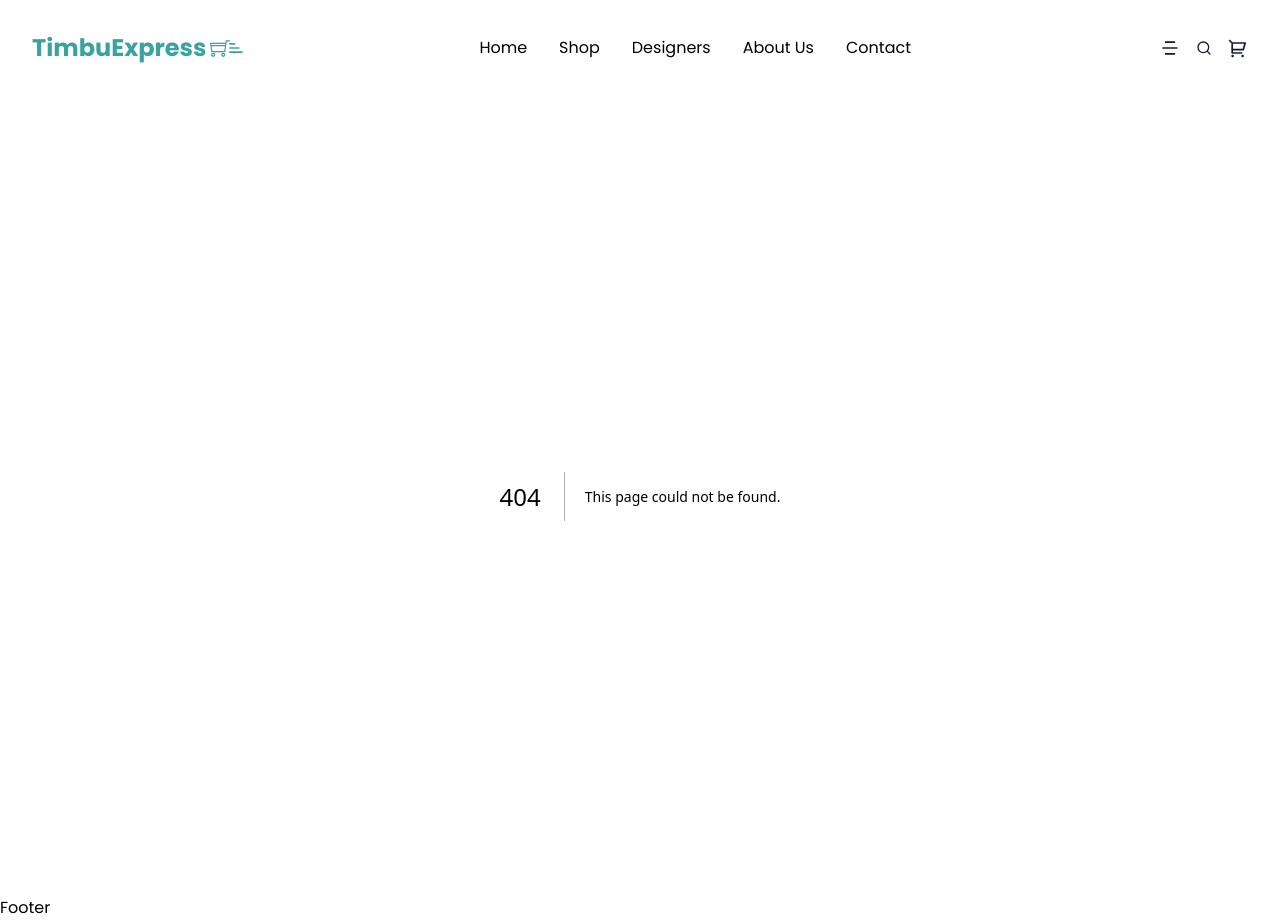
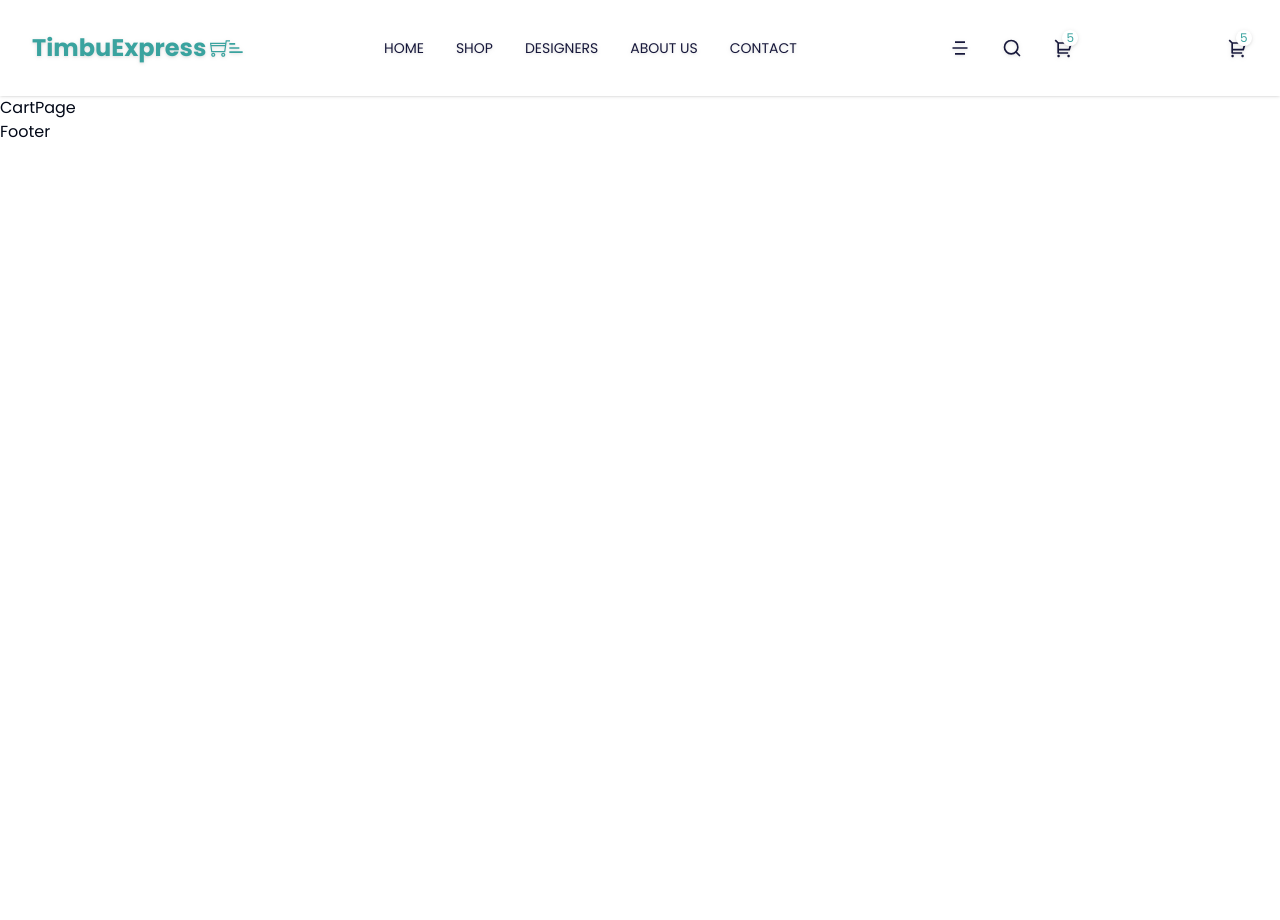
Before and after one commit to codeplan73/HNG-internship-task-two, a Next.js app: page /cart in a window 1280 px wide. Before the commit this address had no page. After the commit the page ends 800 px from the top, so only its background shows below. Built offline with nearby package versions, Linux system fonts and the light colour scheme.

Commit message:
completed Navbar PC

```diff
--- /dev/null
+++ b/app/cart/page.tsx
@@ -0,0 +1,7 @@
+import React from "react";
+
+const CartPage = () => {
+  return <div>CartPage</div>;
+};
+
+export default CartPage;
--- /dev/null
+++ b/app/products/page.tsx
@@ -0,0 +1,7 @@
+import React from "react";
+
+const ProductsPage = () => {
+  return <div>ProductsPage</div>;
+};
+
+export default ProductsPage;
--- a/components/Navbar.tsx
+++ b/components/Navbar.tsx
@@ -1,43 +1,79 @@
+"use client";
+
 import Link from "next/link";
 import React from "react";
 import Logo from "./Logo";
 import { RiMenu5Fill } from "react-icons/ri";
 import { RiShoppingCart2Line } from "react-icons/ri";
 import { FiSearch } from "react-icons/fi";
+import { usePathname } from "next/navigation";
+import classnames from "classnames";
 
 const menuItems = [
-  { label: "Home", path: "/" },
-  { label: "Shop", path: "/shop" },
-  { label: "Designers", path: "/designers" },
-  { label: "About Us", path: "/about" },
-  { label: "Contact", path: "/contact" },
+  { label: "Home", href: "/" },
+  { label: "Shop", href: "/products" },
+  { label: "Designers", href: "/designers" },
+  { label: "About Us", href: "/about" },
+  { label: "Contact", href: "/contact" },
+];
+
+const iconMenu = [
+  {
+    icon: (
+      <RiMenu5Fill className="text-xl text-neutral cursor-pointer hover:text-primaryColor" />
+    ),
+    label: "Menu",
+  },
+  {
+    icon: (
+      <FiSearch className="text-xl text-neutral cursor-pointer hover:text-primaryColor" />
+    ),
+    label: "Search",
+  },
 ];
 
 const Navbar = () => {
+  const currentPath = usePathname();
   return (
-    <nav className="container flex items-center justify-between py-8">
+    <nav className="container flex items-center justify-between py-4 md:py-8 shadow drop-shadow">
       <Logo />
-      <ul className="flex items-center justify-start gap-8">
-        {menuItems.map((item) => (
-          <li key={item.label}>
-            <Link href={item.path}>
-              <Link href={item.path}>{item.label}</Link>
+      <ul className="hidden md:flex items-center justify-start gap-8">
+        {menuItems.map((link) => (
+          <li key={link.label}>
+            <Link
+              href={link.href}
+              className={classnames({
+                "uppercase text-sm hover:text-primaryColor text-primaryColor":
+                  link.href === currentPath,
+                "text-neutral uppercase  text-sm": link.href !== currentPath,
+                "transition-colors": true,
+              })}
+            >
+              {link.label}
             </Link>
           </li>
         ))}
       </ul>
-      <ul className="flex items-center gap-4">
-        <li>
-          <RiMenu5Fill className="text-xl text-neutral cursor-pointer" />
-        </li>
-        <li>
-          <FiSearch className="text-neutral cursor-pointer" />
-        </li>
-        <li>
-          <Link href="/cart">
-            <RiShoppingCart2Line className="text-xl text-neutral cursor-pointer" />
-          </Link>
-        </li>
+      <ul className="hidden md:flex items-center gap-8 text-md">
+        {iconMenu.map((item) => (
+          <li key={item.label}>{item.icon}</li>
+        ))}
+        <Link href="/cart" className="flex relative">
+          <RiShoppingCart2Line className="text-xl text-neutral cursor-pointer hover:text-primaryColor" />
+          <span className="text-primaryColor absolute bg-white rounded-full text-xs -top-2 left-2 px-1">
+            5
+          </span>
+        </Link>
+      </ul>
+
+      <ul className="flex items-center gap-4 text-md">
+        <Link href="/cart" className="flex relative">
+          <RiShoppingCart2Line className="text-xl text-neutral cursor-pointer hover:text-primaryColor" />
+          <span className="text-primaryColor absolute bg-white rounded-full text-xs -top-2 left-2 px-1">
+            5
+          </span>
+        </Link>
+        <RiMenu5Fill className="text-xl md:hidden text-neutral cursor-pointer hover:text-primaryColor" />
       </ul>
     </nav>
   );
--- a/package.json
+++ b/package.json
@@ -10,6 +10,7 @@
   },
   "dependencies": {
     "class-variance-authority": "^0.7.0",
+    "classnames": "^2.5.1",
     "clsx": "^2.1.1",
     "next": "14.2.4",
     "react": "^18",
```
Also changed, not shown: 1 other file (tests, documents, lock files or other folders).
